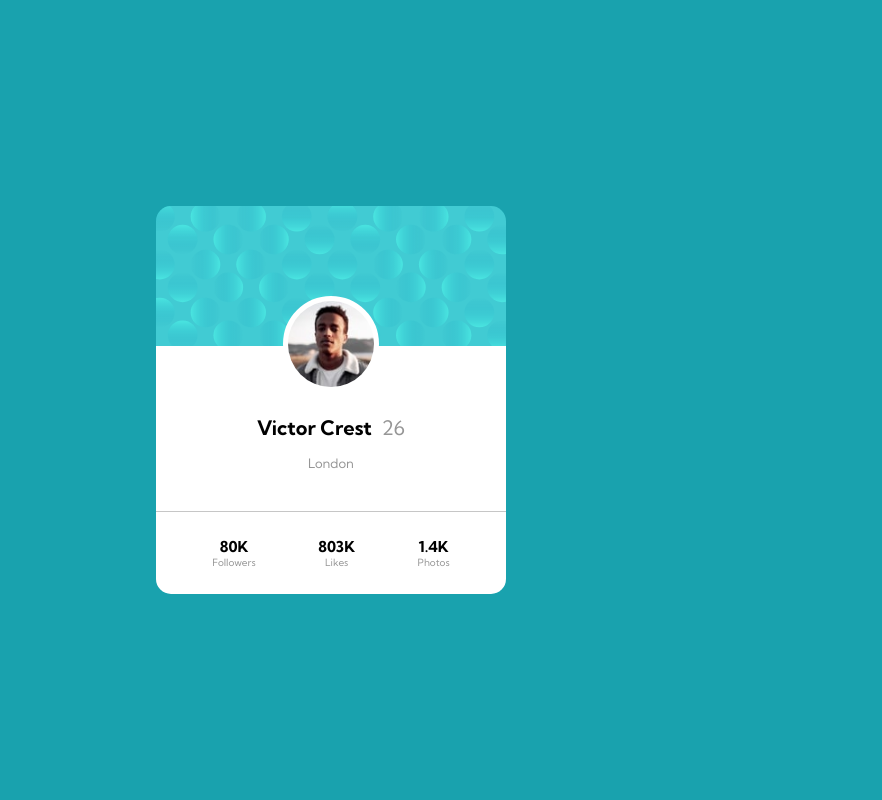
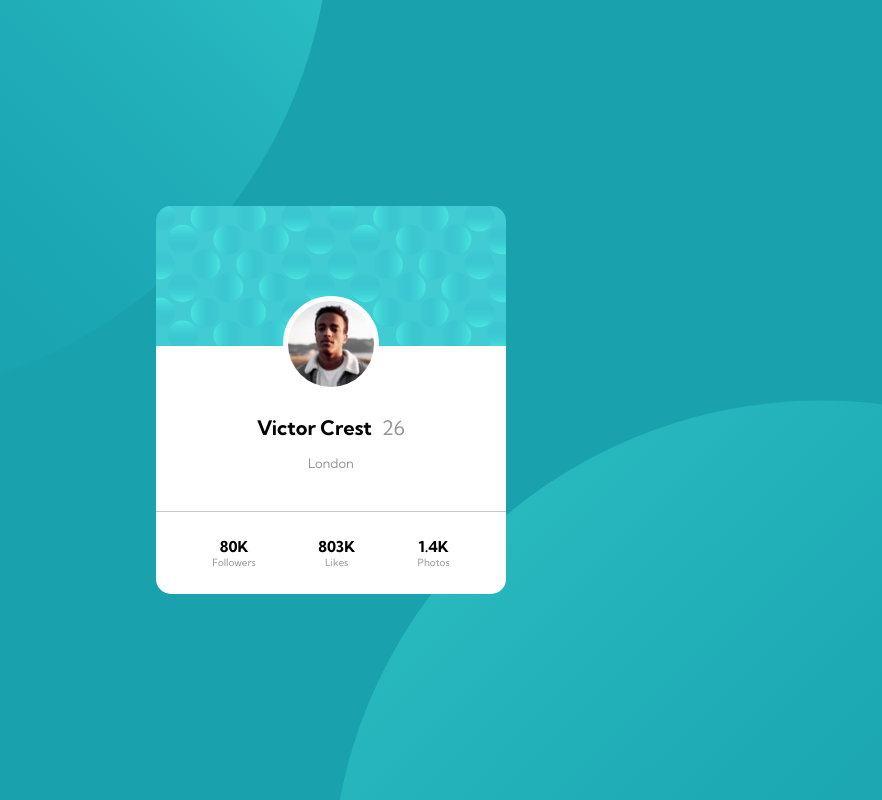
Before and after one commit to blad232/Profile-card-component, a plain HTML site: page index.html in a window 1280 px wide. Shown: the whole page, without its empty margins (309-1191 px from the left). Drawn offline with Linux system fonts and the light colour scheme.

Commit message:
Update styles.css

```diff
--- a/css/styles.css
+++ b/css/styles.css
@@ -22,8 +22,8 @@ body {
 	justify-content: center;
 	align-items: center;
 	background-color: var(--Dark-cyan);
-	background-image: url("/Challenge\ 3\ Profile\ card\ component/images/bg-pattern-top.svg"),
-		url("/Challenge\ 3\ Profile\ card\ component/images/bg-pattern-bottom.svg");
+	background-image: url("/Profile-card-component/images/bg-pattern-top.svg"),
+		url("/Profile-card-component/images/bg-pattern-bottom.svg");
 	background-position: right 50vw bottom 50vh, left 50vw top 50vh;
 	min-height: 100vh;
 }
```
